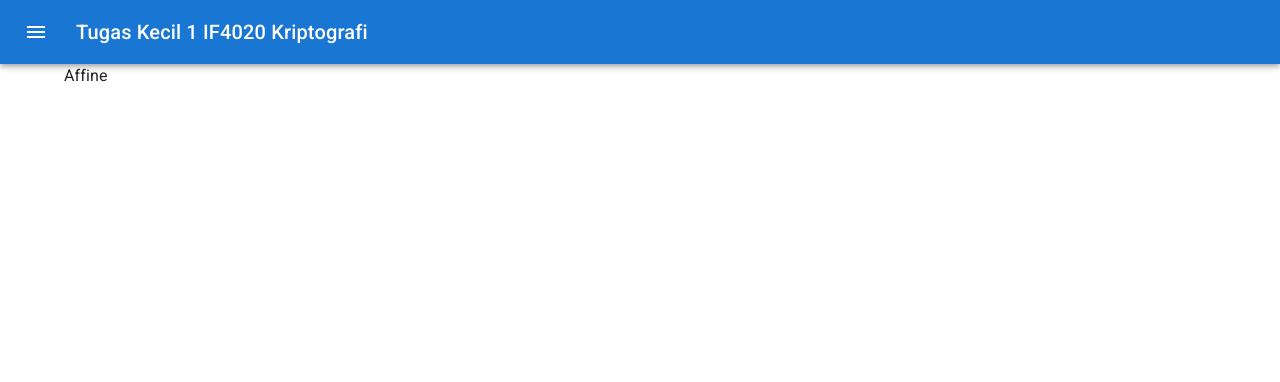
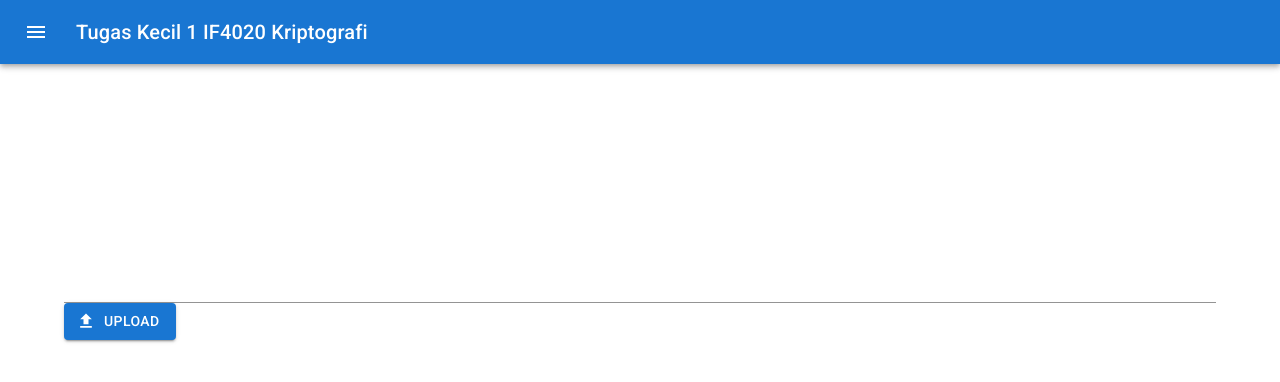
Before and after one commit to rayhankinan/Tugas-Kecil-1-IF4020-Kriptografi, a React (Vite) app in the folder client/: page / in a window 1280 px wide. Shown: the top 382 px of the page. Built offline with nearby package versions, Linux system fonts and the light colour scheme.

Commit message:
Coba - coba build page

```diff
--- a/client/src/components/ResultDisplayText.tsx
+++ b/client/src/components/ResultDisplayText.tsx
@@ -10,9 +10,7 @@ const ResultDisplayText: React.FC<ResultDisplayTextProps> = (
   props: ResultDisplayTextProps
 ) => {
   const processText = () => {
-    if (!props.displayText) {
-      return;
-    }
+    if (!props.displayText) return;
 
     return props.isSeparated
       ? props.displayText.replace(/(.{5})/g, "$1 ")
@@ -22,7 +20,6 @@ const ResultDisplayText: React.FC<ResultDisplayTextProps> = (
   return (
     <Box component="form" sx={{ flexGrow: 1 }} noValidate autoComplete="off">
       <TextField
-        label="Text Input"
         multiline
         fullWidth
         rows={10}
--- a/client/src/components/SendFormButton.tsx
+++ b/client/src/components/SendFormButton.tsx
@@ -23,9 +23,7 @@ const SendFormButton: React.FC<SendFormButtonProps> = (
   props: SendFormButtonProps
 ) => {
   const handleSend = async () => {
-    if (!props.fileInput) {
-      return;
-    }
+    if (!props.fileInput) return;
 
     props.setLoading(true);
     const response = await APIClient.Post(
@@ -36,6 +34,8 @@ const SendFormButton: React.FC<SendFormButtonProps> = (
     props.setLoading(false);
 
     if (response instanceof File) {
+      props.setFileOutput(undefined); // TODO: REMOVE THIS IN THE FUTURE
+
       const message = `${response.name} berhasil diproses!`;
 
       props.setFileOutput(response);
@@ -43,12 +43,13 @@ const SendFormButton: React.FC<SendFormButtonProps> = (
       props.setMessage(message);
       props.setOpenAlert(true);
     } else {
+      props.setFileOutput(undefined); // TODO: REMOVE THIS IN THE FUTURE
+
       const { detail: listOfDetails } = response;
       const detail = listOfDetails[0];
       const { loc, msg, type } = detail;
       const message = `${type}: ${msg} (in ${loc.join(", ")})`;
 
-      props.setFileOutput(undefined);
       props.setSeverity("error");
       props.setMessage(message);
       props.setOpenAlert(true);
--- a/client/src/components/UploadDisplayText.tsx
+++ b/client/src/components/UploadDisplayText.tsx
@@ -17,7 +17,6 @@ const UploadDisplayText: React.FC<UploadDisplayTextProps> = (
   return (
     <Box component="form" sx={{ flexGrow: 1 }} noValidate autoComplete="off">
       <TextField
-        label="Text Input"
         multiline
         fullWidth
         rows={10}
--- a/client/src/components/UploadFileButton.tsx
+++ b/client/src/components/UploadFileButton.tsx
@@ -14,6 +14,8 @@ const UploadFileButton: React.FC<UploadFileButtonProps> = (
   props: UploadFileButtonProps
 ) => {
   const handleUpload = (event: React.ChangeEvent<HTMLInputElement>) => {
+    props.setFileInput(undefined); // TODO: REMOVE THIS IN THE FUTURE
+
     const { files } = event.target;
     const selectedFiles = files as FileList;
     const currentFile = selectedFiles?.[0];
--- a/client/src/hooks/DownloadFile.tsx
+++ b/client/src/hooks/DownloadFile.tsx
@@ -19,9 +19,7 @@ const useDownloadFile: DownloadFileHook = (props: DownloadFileProps) => {
   const [url, setFileUrl] = React.useState<string>();
 
   const download = async () => {
-    if (!props.fileOutput) {
-      return;
-    }
+    if (!props.fileOutput) return;
 
     const url = URL.createObjectURL(props.fileOutput);
     setFileUrl(url);
--- a/client/src/pages/Affine.tsx
+++ b/client/src/pages/Affine.tsx
@@ -1,8 +1,33 @@
 import React from "react";
 import PageLayout from "@layout/PageLayout";
+import UploadDisplayText from "@components/UploadDisplayText";
+import UploadFileButton from "@components/UploadFileButton";
 
 const Affine: React.FC = () => {
-  return <PageLayout>Affine</PageLayout>;
+  const [displayText, setDisplayText] = React.useState<string>();
+  const [fileInput, setFileInput] = React.useState<File>();
+
+  React.useEffect(() => {
+    if (!fileInput) return;
+
+    const reader = new FileReader();
+    reader.onload = (evt) => {
+      if (!evt.target) return;
+      setDisplayText(evt.target.result as string);
+    };
+
+    reader.readAsText(fileInput);
+  }, [fileInput]);
+
+  return (
+    <PageLayout>
+      <UploadDisplayText
+        displayText={displayText}
+        setDisplayText={setDisplayText}
+      />
+      <UploadFileButton fileInput={fileInput} setFileInput={setFileInput} />
+    </PageLayout>
+  );
 };
 
 export default Affine;
```
